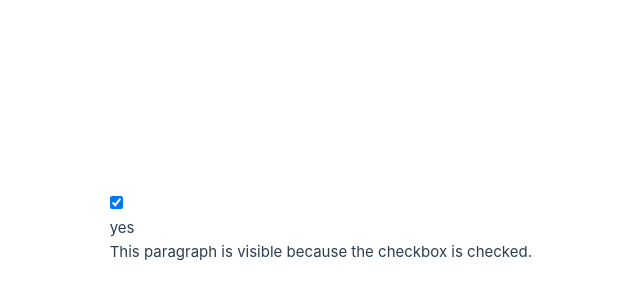
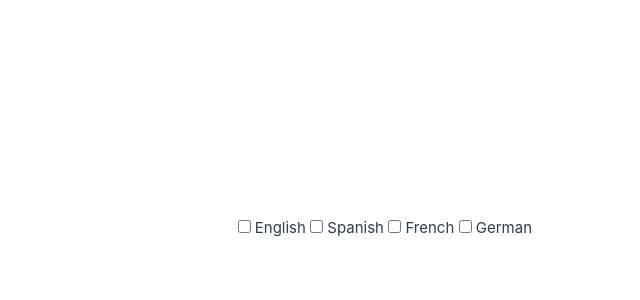
Before and after one commit to bendyou/vue_test, a Vue app: page / in a window 1280 px wide. Shown: the part 172-472 px from the top of the page, without its empty margins (108-748 px from the left). Built offline with nearby package versions, Linux system fonts and the light colour scheme.

Commit message:
Initial commit in task_47

```diff
--- a/src/App.vue
+++ b/src/App.vue
@@ -1,8 +1,12 @@
 <template>
   <div>
-    <input type="checkbox" v-model="checked">
-    <p>{{ checked ? 'yes' : 'no' }}</p>
-    <p v-if="checked">This paragraph is visible because the checkbox is checked.</p>
+    <input type="checkbox" v-model="languages" value="English"> English
+    <input type="checkbox" v-model="languages" value="Spanish"> Spanish
+    <input type="checkbox" v-model="languages" value="French"> French
+    <input type="checkbox" v-model="languages" value="German"> German
+    <ul>
+      <li v-for="(language, index) in languages" :key="index">{{ language }}</li>
+    </ul>
   </div>
 </template>
 
@@ -10,8 +14,8 @@
 export default {
   data() {
     return {
-      checked: true
+      languages: [],
     };
-  }
+  },
 };
 </script>
```
